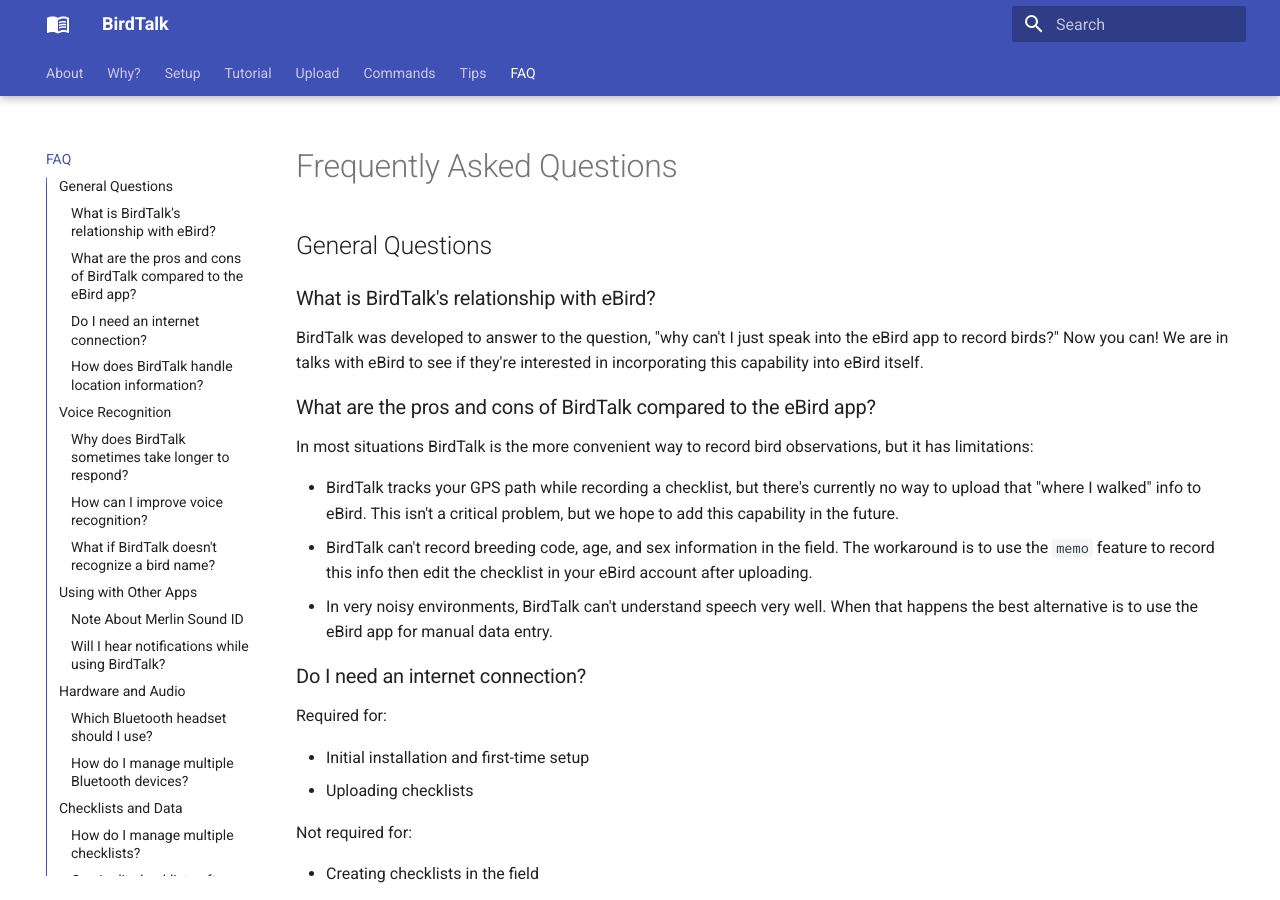
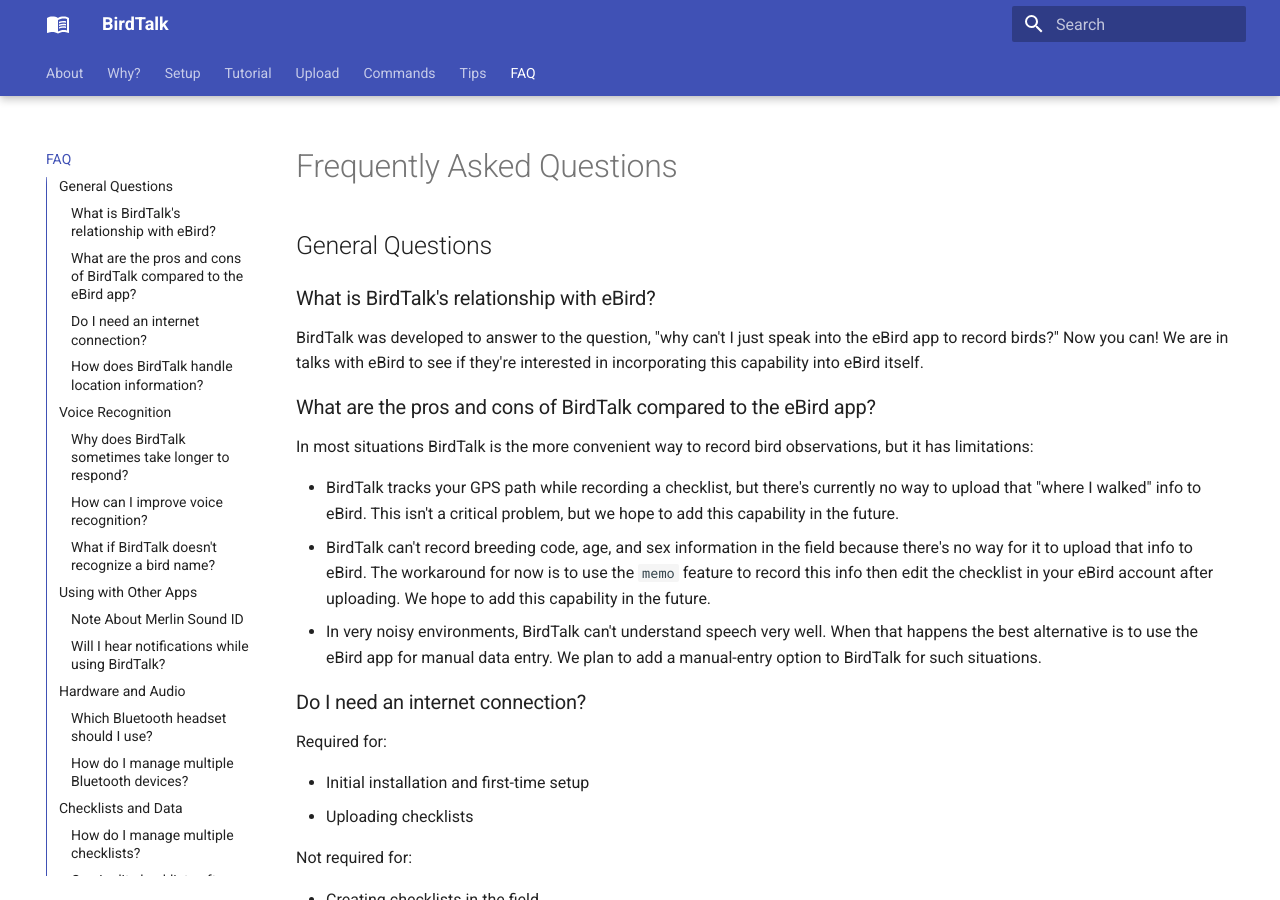
Before and after one commit to johncallender/birdtalk-docs, an MkDocs documentation site: the page built from docs/faq.md, in a window 1280 px wide and 900 px high. Built offline with MkDocs 1.6.1 and Material for MkDocs 9.7.7, drawn with Linux system fonts in a browser that asks for light colours.

Commit message:
oops now faq final

```diff
--- a/docs/faq.md
+++ b/docs/faq.md
@@ -11,8 +11,8 @@
 In most situations BirdTalk is the more convenient way to record bird observations, but it has limitations:
 
 - BirdTalk tracks your GPS path while recording a checklist, but there's currently no way to upload that "where I walked" info to eBird.  This isn't a critical problem, but we hope to add this capability in the future.
-- BirdTalk can't record breeding code, age, and sex information in the field.  The workaround is to use the `memo` feature to record this info then edit the checklist in your eBird account after uploading.
-- In very noisy environments, BirdTalk can't understand speech very well.  When that happens the best alternative is to use the eBird app for manual data entry.
+- BirdTalk can't record breeding code, age, and sex information in the field because there's no way for it to upload that info to eBird.  The workaround for now is to use the `memo` feature to record this info then edit the checklist in your eBird account after uploading.  We hope to add this capability in the future.
+- In very noisy environments, BirdTalk can't understand speech very well.  When that happens the best alternative is to use the eBird app for manual data entry.  We plan to add a manual-entry option to BirdTalk for such situations.
 
 ### Do I need an internet connection?
 
```
